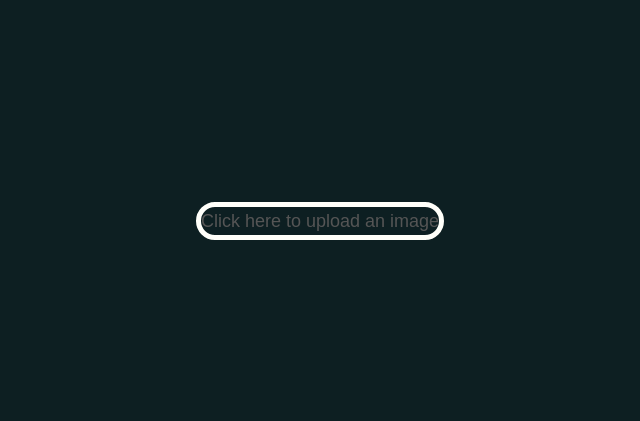
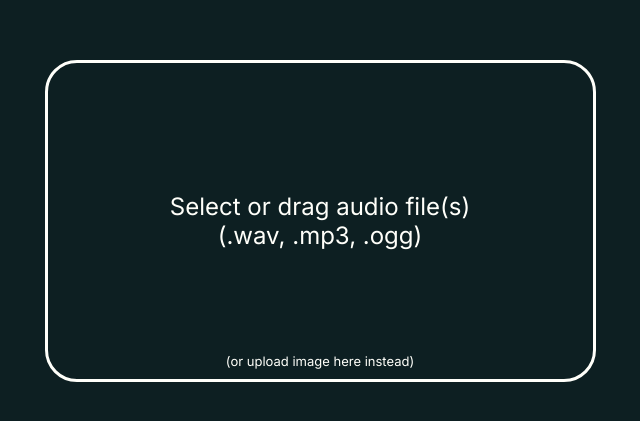
Before and after one commit to erikpataki/AUDIXEL, a React (Create React App) app: page / in a window 1280 px wide. Shown: the part 179-600 px from the top of the page, without its empty margins (256-896 px from the left). Built offline with nearby package versions, Linux system fonts and the light colour scheme.

Commit message:
made landing page visually

```diff
--- a/public/index.html
+++ b/public/index.html
@@ -24,6 +24,9 @@
       work correctly both with client-side routing and a non-root public URL.
       Learn how to configure a non-root public URL by running `npm run build`.
     -->
+    <link rel="preconnect" href="https://fonts.googleapis.com">
+    <link rel="preconnect" href="https://fonts.gstatic.com" crossorigin>
+    <link href="https://fonts.googleapis.com/css2?family=Inter:ital,opsz,wght@0,14..32,100..900;1,14..32,100..900&display=swap" rel="stylesheet">
     <title>React App</title>
   </head>
   <body>
--- a/src/index.css
+++ b/src/index.css
@@ -1,13 +1,13 @@
 body {
   margin: 0;
   font-family: -apple-system, BlinkMacSystemFont, 'Segoe UI', 'Roboto', 'Oxygen',
-    'Ubuntu', 'Cantarell', 'Fira Sans', 'Droid Sans', 'Helvetica Neue',
+    'Ubuntu', 'Cantarell', 'Fira Sans', 'Droid Sans', 'Helvetica Neue', 'Inter',
     sans-serif;
   -webkit-font-smoothing: antialiased;
   -moz-osx-font-smoothing: grayscale;
 }
 
 code {
-  font-family: source-code-pro, Menlo, Monaco, Consolas, 'Courier New',
+  font-family: source-code-pro, Menlo, Monaco, Consolas, 'Courier New', 'Inter',
     monospace;
 }
--- a/src/pages/Home.css
+++ b/src/pages/Home.css
@@ -1,4 +1,7 @@
-/* ImageUpload.css */
+* {
+    font-family: Inter;
+}
+
 .upload-parent-parent {
     display: flex;
     justify-content: center;
@@ -24,26 +27,55 @@
     height: 90%;
 }
 
-.upload-block {
-    border: 5px solid #FFFFFA;
+.upload-text {
     display: flex;
-    border-radius: 20px;
     justify-content: center;
     align-items: center;
     cursor: pointer;
     transition: border-color 0.3s ease;
     overflow: hidden;
-    width: fit-content;
-    height: fit-content;
+    width: 34.4375rem;
+    height: 20.125rem;
+    flex-shrink: 0;
+    border-radius: 2rem;
+    border: 3px solid #FFFFFA;
+    font-size: 18px;
+    color: #FFFFFA;
+    display: flex;
+    font-size: 1.5rem;
+    font-style: normal;
+    font-weight: 400;
+    line-height: normal;
+    flex-direction: column;
+    justify-content: center; /* Center content vertically */
+    align-items: center; /* Center content horizontally */
+    position: relative; /* To position the small text at the bottom */
 }
 
-.upload-block:hover {
+.upload-text:hover {
     border-color: #888;
 }
 
-.upload-text {
-    font-size: 18px;
-    color: #555;
+.image-upload-text-main-parent {
+    text-align: center;
+    justify-content: center;
+    align-items: center;
+    display: flex;
+    flex-direction: column;
+    flex: 1; /* Take up remaining space */
+}
+
+.small-image-upload-text {
+    margin-top: 10rem;
+    position: absolute;
+    bottom: 10px; /* Adjust as needed */
+    width: 100%; /* Ensure it spans the full width */
+    text-align: center; /* Center the text */
+    font-size: small;
+}
+
+.small-image-upload-text:hover {
+    text-decoration: underline
 }
 
 .preview-image {
--- a/src/pages/Home.jsx
+++ b/src/pages/Home.jsx
@@ -643,7 +643,11 @@ const Home = () => {
                 />
               ) : (
                 <div className="upload-text">
-                  <p>Click here to upload an image</p>
+                  <div className='image-upload-text-main-parent'>
+                    <p className='image-upload-text'>Select or drag audio file(s)</p>
+                    <p className='image-upload-text'>(.wav, .mp3, .ogg)</p>
+                  </div>
+                  <p className='image-upload-text small-image-upload-text'>(or upload image here instead)</p>
                 </div>
               )}
             </div>
```
